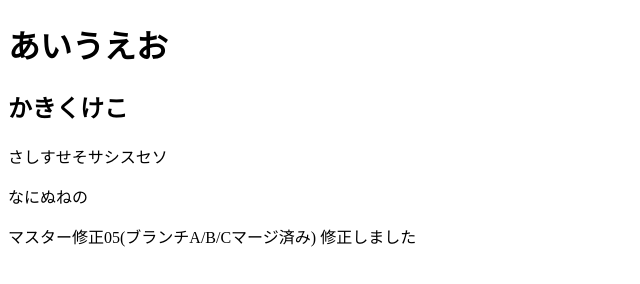
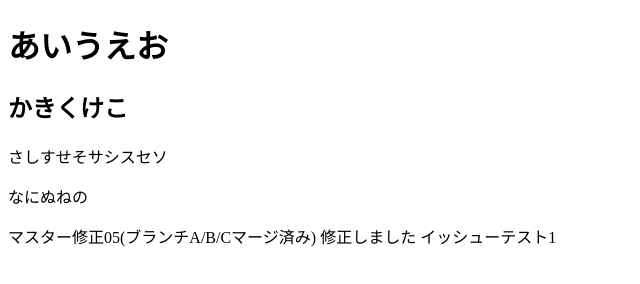
Before and after one commit to yudatakumi/firstTest, a plain HTML site: page index.html in a window 1280 px wide. Shown: the whole page, without its empty margins (0-640 px from the left). Drawn offline with Linux system fonts and the light colour scheme.

Commit message:
イッシューテスト

```diff
--- a/index.html
+++ b/index.html
@@ -11,5 +11,6 @@
     <p>なにぬねの</p>
     マスター修正05(ブランチA/B/Cマージ済み)
     修正しました
+    イッシューテスト1
 </body>
 </html>
```
